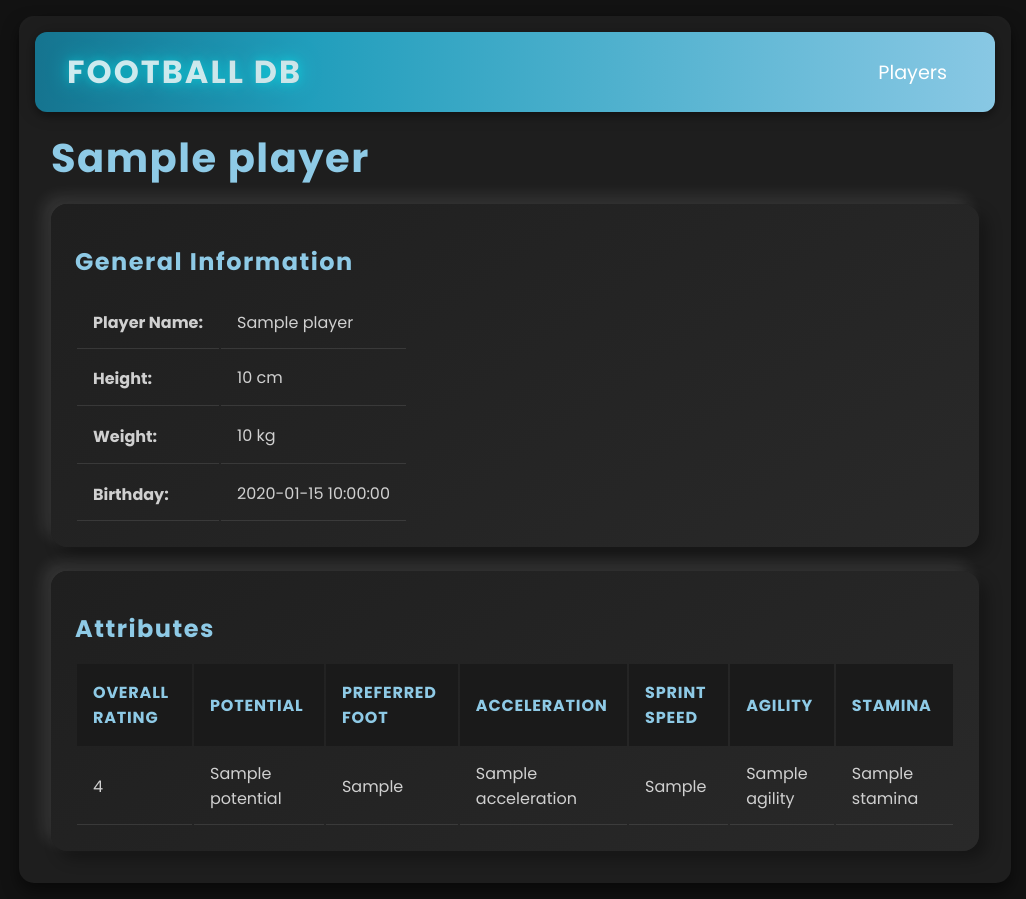
After one commit to MargaridaEstrela/ISDB, a Flask app: template 2 P2 Project/app/templates/players/info.html in a window 1280 px wide. The commit adds this page. Shown: the whole page, without its empty margins (125-1151 px from the left). Run offline with Flask 3, Linux system fonts and the light colour scheme; the template is opened without the code that fills it: most values are stand-ins (such as "Sample title", 1, 10 or a date in 2020); some libraries are stand-ins or nearby versions.

Commit message:
new dark theme + player info page

```diff
--- a/2 P2 Project/app/app.py
+++ b/2 P2 Project/app/app.py
@@ -121,6 +121,65 @@ def player_update_view(player_api_id):
 
     return render_template("players/update.html", player=player)
 
+@app.route("/players/<player_api_id>", methods=("GET",))
+def player_info(player_api_id):
+    """Show the page with all the players attributes."""
+
+    with pool.connection() as conn:
+        with conn.cursor() as cur:
+            player = cur.execute(
+                """
+                SELECT
+                    p.player_api_id,
+                    p.player_name,
+                    p.height,
+                    p.weight,
+                    p.birthday,
+                    pa.date,
+                    pa.overall_rating,
+                    pa.potential,
+                    pa.preferred_foot,
+                    pa.attacking_work_rate,
+                    pa.defensive_work_rate,
+                    pa.crossing,
+                    pa.finishing,
+                    pa.short_passing,
+                    pa.dribbling,
+                    pa.acceleration,
+                    pa.sprint_speed,
+                    pa.agility,
+                    pa.stamina
+                FROM player p
+                JOIN (
+                    SELECT DISTINCT ON (player_api_id)
+                        player_api_id,
+                        date,
+                        overall_rating,
+                        potential,
+                        preferred_foot,
+                        attacking_work_rate,
+                        defensive_work_rate,
+                        crossing,
+                        finishing,
+                        short_passing,
+                        dribbling,
+                        acceleration,
+                        sprint_speed,
+                        agility,
+                        stamina
+                    FROM player_attributes
+                    ORDER BY player_api_id, date DESC
+                ) pa ON p.player_api_id = pa.player_api_id
+                WHERE p.player_api_id = %(player_api_id)s;
+                """,
+                {"player_api_id": player_api_id},
+            ).fetchone()
+            log.debug(f"Found {cur.rowcount} rows.")
+
+    # At the end of the `connection()` context, the transaction is committed
+    # or rolled back, and the connection returned to the pool.
+
+    return render_template("players/info.html", player=player)
 
 @app.route("/players/<player_api_id>/update", methods=("POST",))
 def player_update_save(player_api_id):
--- a/2 P2 Project/app/static/style.css
+++ b/2 P2 Project/app/static/style.css
@@ -1,106 +1,95 @@
 :root {
-  --primary-color: #1e1e2f; /* Dark navy */
-  --secondary-color: #28293d; /* Dark gray-blue */
-  --accent-color: #ff9f1c; /* Vibrant orange */
-  --background-color: #121212; /* Pure black-gray background */
-  --text-color: #e0e0e0; /* Light gray for text */
-  --secondary-text-color: #a0a0a0; /* Muted gray for secondary text */
-  --highlight-color: #03dac6; /* Bright teal for highlights */
-  --border-color: #383838; /* Neutral gray for borders */
-  --shadow-color: rgba(0, 0, 0, 0.5); /* Subtle shadow */
+  --background-dark: #121212;
+  --background-light: #1e1e1e;
+  --post-bg: #1a1a1a;
+  --text-light: #d0d0d0;
+  --text-highlight: #8ecae6;
+  --text-hover: #b0e0e6; /* Light blue for hover */
+  --glow-light: rgba(255, 255, 255, 0.2); /* Subtle glow */
+  --glow-strong: rgba(255, 255, 255, 0.4); /* Stronger glow for hover */
+  --button-gradient-start: #8ecae6;
+  --button-gradient-end: #b0e0e6;
 }
 
-
-
-
 html {
-  font-family: 'Inter', Arial, sans-serif;
-  background: linear-gradient(to bottom, #f0f4f8, #eaf0f4);
+  font-family: 'Poppins', 'Lato', sans-serif;
+  background: var(--background-dark);
   padding: 1rem;
 }
 
+hr {
+  border: none; /* Removes the line */
+  margin: 0;
+  height: 0;
+}
+
 body {
-  font-size: 1.1rem;
-  line-height: 1.6;
   max-width: 960px;
   margin: 0 auto;
-  background: var(--background-color);
-  color: var(--text-color);
-  padding: 2rem;
-  border-radius: 10px;
-  box-shadow: 0 4px 8px rgba(0, 0, 0, 0.1);
+  background: var(--background-light);
+  padding: 1rem;
+  border-radius: 15px;
+  box-shadow: 0 8px 16px rgba(0, 0, 0, 0.5);
+  color: var(--text-light);
 }
 
-h1 {
+h1, h2, h3, h4, h5, h6 {
   font-family: 'Poppins', sans-serif;
-  font-size: 2.5rem;
-  color: var(--primary-color); /* Deep teal */
+  color: var(--text-highlight);
   margin: 1rem 0;
-  letter-spacing: 1px;
-}
-
-h2 {
-  font-family: 'Poppins', sans-serif;
-  font-size: 2rem;
-  color: var(--primary-color); /* Deep teal */
-  margin: 1rem 0;
-  letter-spacing: 1px;
-}
-
-h3,
-h4,
-h5,
-h6 {
-  font-family: 'Poppins', sans-serif;
-  color: var(--primary-color); /* Deep teal */
-  margin: 1rem 0;
-  letter-spacing: 1px;
+  letter-spacing: 1.5px;
 }
 
 a {
-  font-family: 'Inter', sans-serif;
-  color: var(--accent-color); /* Bright orange */
+  color: var(--glow-strong);
   transition: all 0.3s ease;
   text-decoration: none;
 }
 
 a:hover {
-  color: var(--secondary-color); /* Slightly darker orange */
-}
-
-hr {
-  display: none;
-  border: none;
-  border-top: 1px solid #d3d3d3;
+  color: var(--text-hover);
 }
 
 nav {
-  font-family: 'Inter', sans-serif;
-  background: var(--primary-color); /* Vibrant teal */
+  background: linear-gradient(90deg, #8ecae6, #219ebc, #023047, #219ebc, #8ecae6); /* Gradient colors */
+  background-size: 300%; /* Extend gradient for smooth animation */
+  animation: gradient-shift 16s infinite; /* Smooth animation loop */
   color: white;
   display: flex;
   align-items: center;
-  padding: 0.5rem 1rem;
-  border-radius: 8px;
-  position: sticky; /* Sticky navbar */
+  padding: 1rem 2rem;
+  border-radius: 12px;
+  position: sticky;
   top: 0;
   z-index: 1000;
+  box-shadow: 0 4px 8px rgba(0, 0, 0, 0.3), 0 0 20px rgba(0, 0, 0, 0.2); /* Subtle shadow */
 }
 
 nav h1 {
-  font-family: 'Poppins', sans-serif;
   flex: auto;
   margin: 0;
+  font-weight: 700;
+  font-size: 2rem;
+  letter-spacing: 2px;
+  color: transparent;
+  background: linear-gradient(90deg, #8ecae6, #219ebc, #023047, #219ebc, #8ecae6); /* Gradient shades of blue */
+  background-size: 300%;
+  -webkit-background-clip: text;
+  -webkit-text-fill-color: rgba(255, 255, 255, 0.797);
+  animation: gradient-shift 4s infinite;
+  text-shadow: 0 0 10px rgba(0, 255, 255, 0.3), 0 0 20px rgba(0, 255, 255, 0.5);
 }
-
-nav h1 a {
-  text-decoration: none;
-  color: white;
-  padding: 0.25rem 0.5rem;
-}
-
-nav h1 a:hover {
-  color: var(--accent-color); /* Light blue */
+/* Keyframes for gradient animation */
+@keyframes gradient-shift {
+  0% {
+    background-position: 0%;
+  }
+  50% {
+    background-position: 100%;
+  }
+  100% {
+    background-position: 0%;
+  }
 }
 
 nav ul {
@@ -112,36 +101,26 @@ nav ul {
 
 nav ul li a {
   display: block;
-  padding: 0.75rem 1rem;
+  padding: 0.5rem 1rem;
   color: white;
+  font-size: 1.2rem;
+  border-radius: 8px;
   transition: all 0.3s ease;
-}
-
-nav ul li a:hover {
-  background-color: var(--secondary-color);
-  color: white;
-  border-radius: 4px;
 }
 
 nav ul li.active a {
   font-weight: bold;
-  background-color: var(--secondary-color);
-  border-radius: 5px;
+  background: linear-gradient(to right, var(--text-highlight), var(--text-hover));
+  box-shadow: 0 0 12px var(--glow-light);
 }
 
 .content {
-  padding: 0 2rem 2rem;
-}
-
-.content > header {
-  border: none;
-  padding: 0.5rem 0.5rem;
+  padding: 0 1rem 1rem;
 }
 
 .content > header h1 {
-  font-family: 'Poppins', sans-serif;
-  color: var(--text-color); /* Deep teal */
-  font-size: 2rem;
+  color: var(--text-highlight);
+  font-size: 2.5rem;
   font-weight: bold;
   text-align: left;
   margin-bottom: 1rem;
@@ -150,15 +129,26 @@ nav ul li.active a {
 .flash {
   margin: 1.5rem 0;
   padding: 1rem;
-  border: 1px solid #f0ad4e; /* Warning border */
-  background-color: #fff3cd; /* Light yellow background */
+  border: 1px solid #ffcc00; /* More vibrant yellow border */
+  background: linear-gradient(to right, #fff9db, #fff3cd); /* Smooth gradient background */
   color: #856404; /* Dark yellow text */
   font-weight: bold;
-  font-size: 1rem;
-  border-radius: 8px;
-  box-shadow: 0 2px 4px rgba(0, 0, 0, 0.1);
-  animation: fadeout-remove 5s forwards; /* Controls fading out and removal */
+  font-size: 1.1rem; /* Slightly larger text for emphasis */
+  border-radius: 12px; /* Slightly rounder corners */
+  box-shadow: 0 4px 8px rgba(0, 0, 0, 0.2), 0 0 10px rgba(255, 204, 0, 0.5); /* Add a glowing effect */
+  animation: fadeout-remove 6s forwards; /* Controls fading out and removal */
+  display: flex;
+  align-items: center;
+  gap: 0.5rem; /* Add spacing between icon and text */
 }
+
+/* Add a warning icon */
+.flash::before {
+  content: '⚠️';
+  font-size: 1.5rem;
+  color: #856404;
+}
+
 
 @keyframes fadeout-remove {
   0% {
@@ -181,181 +171,197 @@ nav ul li.active a {
   }
 }
 
-@keyframes fadeIn {
-  from {
-    opacity: 0;
-    transform: translateY(20px);
-  }
-  to {
-    opacity: 1;
-    transform: translateY(0);
-  }
-}
-
 .post {
-  border: 1px solid var(--border-color);
+  display: grid;
+  grid-template-columns: 1fr auto auto;
+  grid-template-rows: auto auto;
+  gap: 0.5rem 1rem;
+  align-items: center;
+  background: var(--post-bg);
+  color: var(--text-light);
   border-radius: 10px;
-  padding: 1.5rem;
+  padding: 0.8rem 1rem;
   margin-bottom: 1rem;
-  background: linear-gradient(to bottom, var(--primary-color),  var(--primary-color));
-  transition: transform 0.3s ease, box-shadow 0.3s ease;
-  box-shadow: 0 2px 4px rgba(0, 0, 0, 0.1);
-  animation: fadeIn 0.5s ease-out;
+  box-shadow: 0 0 8px var(--glow-light), inset 0 0 15px var(--glow-strong);
+  backdrop-filter: blur(8px);
+  transition: all 0.3s ease;
 }
 
 .post:hover {
-  transform: translateY(-10px);
-  box-shadow: 0 6px 15px rgba(0, 0, 0, 0.2);
+  transform: translateY(-3px);
+  box-shadow: 0 4px 15px var(--glow-strong), 0 0 20px rgba(255, 255, 255, 0.7);
+  background: linear-gradient(to bottom, var(--background-light), var(--background-dark));
 }
 
-.post:nth-child(odd) {
-  background-color: #f9f9f9;
+.post header {
+  padding-top: 0.5rem;
+  padding-left: 0.5rem;
+  grid-column: 1;
+  grid-row: 1;
 }
 
-.post:nth-child(even) {
-  background-color: #ffffff;
+.post header h1 {
+  font-size: 1.5rem;
+  margin: 0;
+  color: var(--text-highlight);
 }
 
-.post > header {
+.post .about {
+  grid-column: 1;
+  grid-row: 2;
+  font-size: 0.9rem;
+  color: #b0b0b0;
+  margin: 0 0 0.5rem;
+  align-self: center;
+}
+
+.post .action {
+  grid-column: 1;
+  grid-row: 3;
+  font-size: 0.9rem;
+  font-weight: normal;
+  color: #b0b0b0;
+  transition: color 0.3s ease;
+  justify-self: start;
+}
+
+.post .action:hover {
+  color: var(--text-hover);
+}
+
+.post p {
+  grid-column: 2;
+  grid-row: 1;
+  align-self: center;
+  font-size: 1rem;
+  color: var(--text-light);
+  margin: 0;
+
+  padding-right: 1.5rem;
+  text-align: right;
+}
+
+form {
   display: flex;
-  align-items: flex-end;
-  font-size: 0.85em;
+  flex-direction: column;
+  gap: 1.5rem;
+  background: var(--post-bg);
+  padding: 1.5rem;
+  border-radius: 12px;
+  box-shadow: 0 4px 15px rgba(0, 0, 0, 0.3);
+}
+
+form label {
+  display: block;
+  font-size: 1rem;
+  color: var(--text-light);
+}
+
+form input[type="text"],
+form input[type="datetime-local"] {
+  width: 100%;
+  font-size: 1rem;
+  padding: 0.5rem;
+  border: 1px solid #ccc;
+  border-radius: 8px;
+  background: var(--background-dark);
+  color: var(--text-light);
+  box-shadow: inset 0 0 5px rgba(255, 255, 255, 0.1);
+  transition: box-shadow 0.3s ease;
+}
+
+form input[type="text"]:focus,
+form input[type="datetime-local"]:focus {
+  outline: none;
+  box-shadow: 0 0 5px var(--glow-light);
+}
+
+form input[type="submit"] {
+  padding: 0.6rem 1.2rem;
+  font-size: 1rem;
+  color: var(--background-dark); /* Dark text for better contrast */
+  background: linear-gradient(to bottom, #76c7c0, #34a4a1); /* Clearer gradient for better visibility */
+  border: none;
+  border-radius: 8px;
+  cursor: pointer;
+  transition: all 0.3s ease;
+  align-self: flex-end;
+  margin-top: 0.5rem;
+  box-shadow: 0 4px 8px rgba(0, 0, 0, 0.2), 0 0 10px rgba(0, 255, 255, 0.3);
+}
+
+form input[type="submit"]:hover {
+  background: linear-gradient(to bottom, #34a4a1, #1e8181); /* Darker gradient on hover */
+  color: white; /* Inverse text color on hover for emphasis */
+  box-shadow: 0 6px 12px rgba(0, 0, 0, 0.4), 0 0 15px rgba(0, 255, 255, 0.5);
+  transform: translateY(-2px); /* Slightly raise the button */
+}
+
+form input[type="submit"]:disabled {
+  background: linear-gradient(to bottom, #d3d3d3, #a0a0a0); /* Disabled state with gray gradient */
+  color: #6b6b6b; /* Darker gray text */
+  cursor: not-allowed;
+  box-shadow: none;
+}
+
+form label + input {
   margin-bottom: 1rem;
 }
 
-.post > header > div:first-of-type {
-  flex: auto;
+.player-info {
+  display: flex;
+  flex-direction: column;
+  gap: 1.5rem;
 }
 
-.post > header h1 {
-  font-family: 'Poppins', sans-serif;
-  font-size: 1.5em;
-  margin-bottom: 0;
-  color: var(--text-color); /* Vibrant teal */
+.card {
+  background: linear-gradient(145deg, #1f1f1f, #292929);
+  box-shadow: 8px 8px 15px rgba(0, 0, 0, 0.3), -8px -8px 15px rgba(255, 255, 255, 0.1);
+  border-radius: 16px;
+  padding: 1.5rem;
+  overflow: hidden;
+  transition: box-shadow 0.3s ease, transform 0.3s ease; /* Smooth hover effect */
 }
 
-.post .about {
-  color: var(--secondary-text-color); /* Muted gray */
-  font-size: 0.9rem;
+.card:hover {
+  transform: translateY(-5px);
+  box-shadow: 0 0 20px var(--button-gradient-start), 0 0 40px var(--button-gradient-end); /* Glow effect */
 }
 
-.post .body {
-  white-space: pre-line;
-  color: #495057;
+/* Table row hover effect */
+.card table tr:hover {
+  background: rgba(255, 255, 255, 0.1);
+  box-shadow: inset 0 0 10px rgba(0, 255, 255, 0.4); /* Subtle glow inside rows */
+  transition: background-color 0.3s ease, box-shadow 0.3s ease;
 }
 
-.post a {
-  color: #ff9f1c;
-  font-weight: bold;
-  padding: 0.2rem 0.5rem;
-  border: 1px solid #ff9f1c;
-  border-radius: 5px;
-  text-decoration: none;
-  transition: all 0.2s ease;
+/* Headers and cells */
+.card th {
+  text-transform: uppercase;
+  background: var(--post-bg);
+  padding: 1rem;
+  color: var(--text-highlight);
+  text-align: left;
+  font-size: 1rem;
+  letter-spacing: 0.05rem;
 }
 
-.post a:hover {
-  background-color: #ff9f1c;
-  color: white;
+.card td {
+  padding: 0.8rem 1rem;
+  color: var(--text-light);
+  text-align: left;
+  border-bottom: 1px solid rgba(255, 255, 255, 0.1);
 }
 
-.content form {
-  margin: 1em 0;
-  display: flex;
-  flex-direction: column;
-}
-
-.content label {
-  font-weight: bold;
-  margin-bottom: 0.5em;
-  color: var(--text-color); /* Deep teal */
-}
-
-.content input,
-.content textarea {
-  margin-bottom: 1em;
-  border: 1px solid #ddd;
-  border-radius: 5px;
-  padding: 0.5em;
-  font-family: 'Inter', sans-serif;
-}
-
-.content textarea {
-  min-height: 12em;
-  resize: vertical;
-}
-
-input.danger {
-  color: #cc2f2e;
-}
-
-input[type="submit"] {
-  font-family: 'Poppins', sans-serif;
-  align-self: start;
-  min-width: 10em;
-  background-color: #ff9f1c;
-  color: white;
-  border: none;
-  padding: 0.5em 1em;
-  border-radius: 5px;
-  cursor: pointer;
-  transition: all 0.3s ease;
-  box-shadow: 0 3px 6px rgba(0, 0, 0, 0.1);
-}
-
-input[type="submit"]:hover {
-  background-color: var(--accent-color);
-  box-shadow: 0 4px 10px rgba(0, 0, 0, 0.1);
-  box-shadow: 0 6px 12px rgba(0, 0, 0, 0.2);
-}
-
-footer {
-  text-align: center;
-  color: #6c757d;
-  font-size: 0.9rem;
-  padding: 1rem;
-  margin-top: 2rem;
-  border-top: 1px solid #eaeaea;
+.fa-solid {
+  font-size: 1.2rem;
+  color: var(--text-light);
 }
 
 @media (max-width: 768px) {
-  body {
-    padding: 1rem;
-  }
-
-  .content > header h1 {
-    font-size: 1.5rem;
-  }
-
   .post {
-    padding: 1rem;
-  }
-
-  nav ul li a {
-    padding: 0.5rem;
-    font-size: 0.9rem;
-  }
-
-  nav ul {
-    flex-direction: column;
-    align-items: flex-start;
-  }
-
-  h1 {
-    font-size: 2rem;
+    grid-template-rows: auto auto auto;
+    grid-template-columns: 1fr;
+    padding: 0.8rem;
   }
 }
-
-* {
-  border-radius: 5px;
-}
-
-a,
-input[type="submit"] {
-  transition: all 0.3s ease;
-}
-
-a:focus, button:focus {
-  outline: 2px dashed var(--accent-color);
-  outline-offset: 2px;
-}
--- a/2 P2 Project/app/templates/base.html
+++ b/2 P2 Project/app/templates/base.html
@@ -7,7 +7,7 @@
 <link href="https://fonts.googleapis.com/css2?family=Inter:wght@400;500;600&family=Poppins:wght@400;500;700&display=swap" rel="stylesheet">
 <nav>
     <h1>
-        <a href="{{ url_for('players_index') }}">Football DB</a>
+        <a href="{{ url_for('players_index') }}">FOOTBALL DB</a>
     </h1>
     <ul>
         <li>
--- a/2 P2 Project/app/templates/players/index.html
+++ b/2 P2 Project/app/templates/players/index.html
@@ -8,6 +8,7 @@
 {% endblock header %}
 {% block content %}
     {% for player in players %}
+        <a href="{{ url_for('player_info', player_api_id=player['player_api_id']) }}" class="player-link">
             <article class="post">
                 <header>
                     <div>
--- /dev/null
+++ b/2 P2 Project/app/templates/players/info.html
@@ -0,0 +1,59 @@
+{% extends "base.html" %}
+
+{% block header %}
+<h1>{{ player['player_name'] }}</h1>
+{% endblock header %}
+
+{% block content %}
+<div class="player-info">
+    <div class="card">
+        <h2><i class="fa-solid fa-user"></i> General Information</h2>
+        <table>
+            <tr>
+                <td><strong>Player Name:</strong></td>
+                <td>{{ player['player_name'] }}</td>
+            </tr>
+            <tr>
+                <td><strong><i class="fa-solid fa-ruler-vertical"></i> Height:</strong></td>
+                <td>{{ player['height'] }} cm</td>
+            </tr>
+            <tr>
+                <td><strong><i class="fa-solid fa-weight-hanging"></i> Weight:</strong></td>
+                <td>{{ player['weight'] }} kg</td>
+            </tr>
+            <tr>
+                <td><strong><i class="fa-solid fa-cake-candles"></i> Birthday:</strong></td>
+                <td>{{ player['birthday'] }}</td>
+            </tr>
+        </table>
+    </div>
+
+    <div class="card">
+        <h2><i class="fa-solid fa-star"></i> Attributes</h2>
+        <table class="attributes-table">
+            <thead>
+                <tr>
+                    <th>Overall Rating</th>
+                    <th>Potential</th>
+                    <th>Preferred Foot</th>
+                    <th>Acceleration</th>
+                    <th>Sprint Speed</th>
+                    <th>Agility</th>
+                    <th>Stamina</th>
+                </tr>
+            </thead>
+            <tbody>
+                <tr>
+                    <td>{{ player['overall_rating'] }}</td>
+                    <td>{{ player['potential'] }}</td>
+                    <td>{{ player['preferred_foot'] }}</td>
+                    <td>{{ player['acceleration'] }}</td>
+                    <td>{{ player['sprint_speed'] }}</td>
+                    <td>{{ player['agility'] }}</td>
+                    <td>{{ player['stamina'] }}</td>
+                </tr>
+            </tbody>
+        </table>
+    </div>
+</div>
+{% endblock content %}
```
Also changed, not shown: 1 other file. Lines whose indentation alone changed are shown as unchanged.
